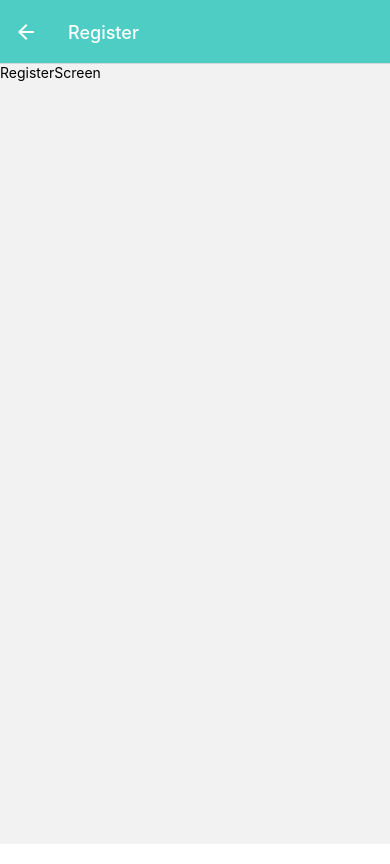
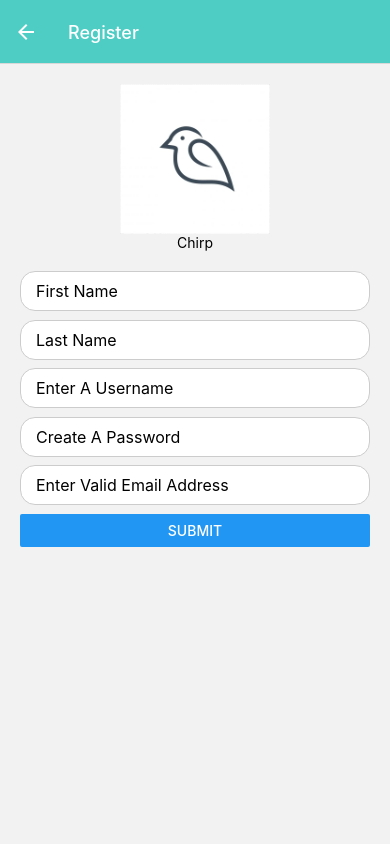
Before and after one commit to SimonJChen/Chirp, a React Native app: screen /Register in a window 390 px wide. Built offline with nearby package versions, Linux system fonts and the light colour scheme.

Commit message:
added registration form fields

```diff
--- a/app/screens/RegisterScreen.js
+++ b/app/screens/RegisterScreen.js
@@ -1,14 +1,104 @@
-import { StyleSheet, Text, View } from "react-native";
-import React from "react";
+import {
+  StyleSheet,
+  Text,
+  View,
+  KeyboardAvoidingView,
+  TextInput,
+  Image,
+  Button,
+} from "react-native";
+import React, { useState } from "react";
+
+import colors from "../config/colors";
 
 const RegisterScreen = () => {
+  const [firstName, setFirstName] = useState();
+  const [lastName, setLastName] = useState();
+  const [createdUserName, setcreatedUserName] = useState();
+  const [createdPassword, setCreatedPassword] = useState();
+  const [linkedEmail, setLinkedEmail] = useState();
+
+  const submitForm = () => {};
+
   return (
-    <View>
-      <Text>RegisterScreen</Text>
-    </View>
+    <KeyboardAvoidingView behavior="padding" style={styles.pageContainer}>
+      <View style={styles.logoContainer}>
+        <Image style={styles.logo} source={require("../assets/logo.png")} />
+        <Text style>Chirp</Text>
+      </View>
+      <View style={styles.formContainer}>
+        <TextInput
+          style={styles.textBox}
+          placeholder="First Name"
+          type="firstName"
+          value={firstName}
+          onChangeText={(text) => setFirstName(text)}
+        />
+        <TextInput
+          style={styles.textBox}
+          placeholder="Last Name"
+          type="lastName"
+          value={lastName}
+          onChangeText={(text) => setLastName(text)}
+        />
+        <TextInput
+          style={styles.textBox}
+          placeholder="Enter A Username"
+          type="username"
+          value={createdUserName}
+          onChangeText={(text) => setcreatedUserName(text)}
+        />
+        <TextInput
+          style={styles.textBox}
+          placeholder="Create A Password"
+          type="password"
+          value={createdPassword}
+          onChangeText={(text) => setCreatedPassword(text)}
+          secureTextEntry
+        />
+        <TextInput
+          style={styles.textBox}
+          placeholder="Enter Valid Email Address"
+          type="username"
+          value={linkedEmail}
+          onChangeText={(text) => setLinkedEmail(text)}
+        />
+        <Button style={styles.button} title="Submit" onPress={submitForm} />
+      </View>
+    </KeyboardAvoidingView>
   );
 };
 
 export default RegisterScreen;
 
-const styles = StyleSheet.create({});
+const styles = StyleSheet.create({
+  formContainer: {
+    flex: 0.45,
+    top: 20,
+    justifyContent: "space-between",
+  },
+  logo: {
+    width: 150,
+    height: 150,
+  },
+  logoContainer: {
+    alignItems: "center",
+  },
+  pageContainer: {
+    flex: 1,
+    justifyContent: "flex-start",
+    alignItems: "center",
+    top: 20,
+  },
+  textBox: {
+    width: 350,
+    height: 40,
+    backgroundColor: colors.white,
+    paddingVertical: 10,
+    paddingHorizontal: 15,
+    borderColor: "#ccc",
+    borderWidth: 1,
+    borderRadius: 15,
+    fontSize: 16,
+  },
+});
--- a/app/screens/WelcomeScreen.js
+++ b/app/screens/WelcomeScreen.js
@@ -24,7 +24,7 @@ function WelcomeScreen({ navigation }) {
     >
       <View style={styles.logoContainer}>
         <Image style={styles.logo} source={require("../assets/logo.png")} />
-        <Text style={{ bottom: 20 }}>Stay Connected</Text>
+        <Text style={{ bottom: 20 }}>Chirp</Text>
       </View>
       <View style={styles.textBoxAndButtonContainer}>
         <TextInput
```
